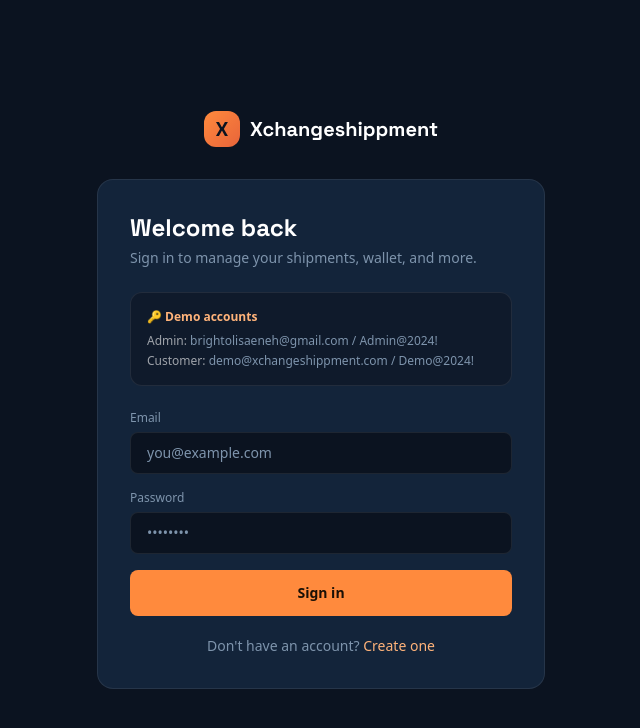
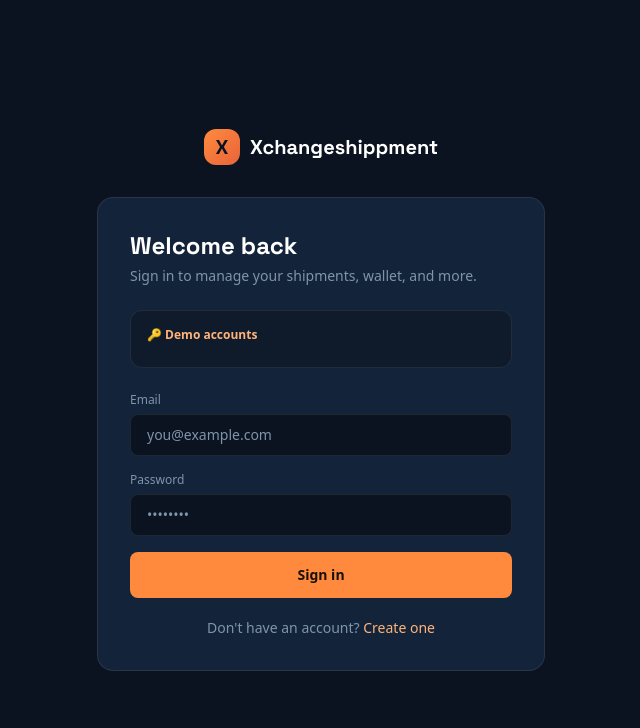
Before and after one commit to amirruben123-coder/xchange-shippment, a Next.js app: page /login in a window 1280 px wide. Shown: the top 728 px of the page, without its empty margins (319-959 px from the left). Built offline with nearby package versions, Linux system fonts and the light colour scheme.

Commit message:
Update page.tsx

```diff
--- a/src/app/login/page.tsx
+++ b/src/app/login/page.tsx
@@ -36,8 +36,6 @@ export default function LoginPage() {
           <div className="bg-bg2 border border-white/[0.08] rounded-xl p-4 mb-6 text-xs">
             <div className="font-semibold text-accent2 mb-2">🔑 Demo accounts</div>
             <div className="text-muted space-y-1">
-              <div><span className="text-white/60">Admin:</span> brightolisaeneh@gmail.com / Admin@2024!</div>
-              <div><span className="text-white/60">Customer:</span> demo@xchangeshippment.com / Demo@2024!</div>
             </div>
           </div>
 
```
